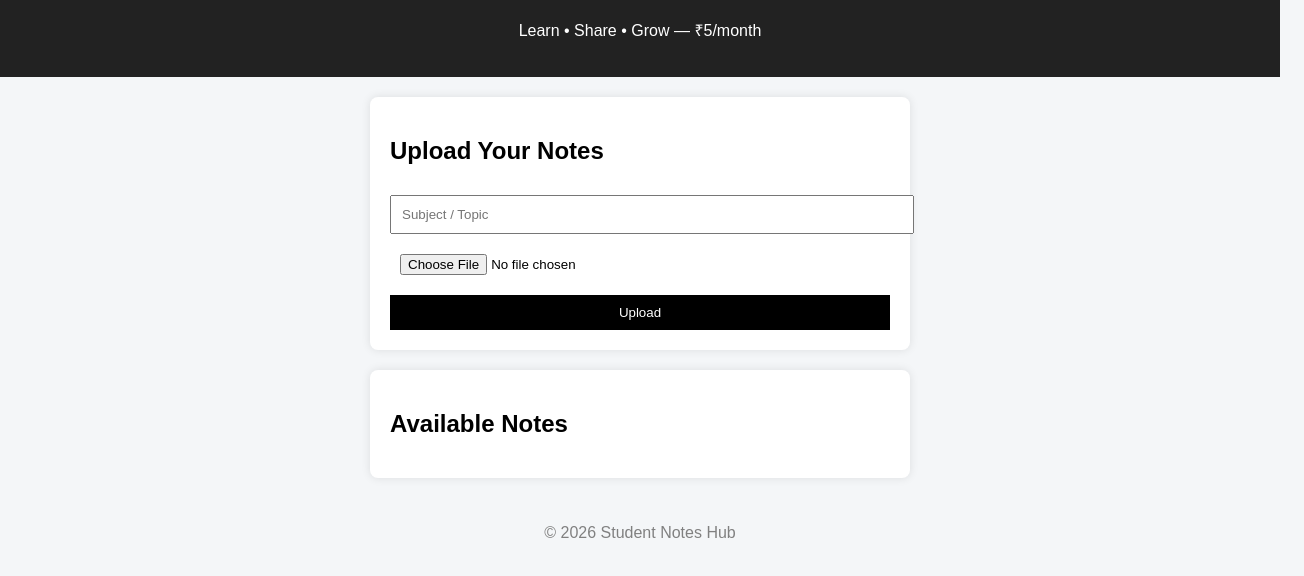
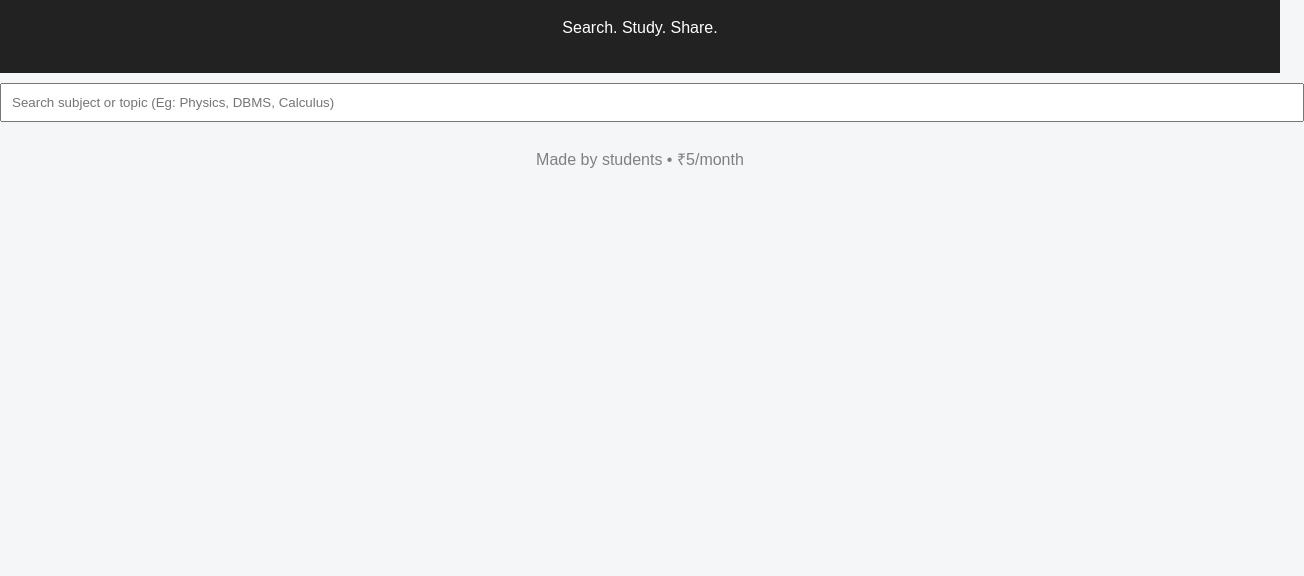
Before and after one commit to Lohith-Raju26/Students, a plain HTML site: page index.html in a window 1280 px wide. Shown: the part 82-658 px from the top of the page, 1304 px wide, since content can reach past the window. Drawn offline with Linux system fonts and the light colour scheme.

Commit message:
Update header and footer content in index.html

```diff
--- a/index.html
+++ b/index.html
@@ -9,23 +9,24 @@
 
 <header>
   <h1>📚 Student Notes Hub</h1>
-  <p>Learn • Share • Grow — ₹5/month</p>
+  <p>Search. Study. Share.</p>
 </header>
 
-<section class="card">
-  <h2>Upload Your Notes</h2>
-  <input type="text" id="title" placeholder="Subject / Topic">
-  <input type="file" id="file">
-  <button onclick="uploadNote()">Upload</button>
-</section>
+<div class="container">
 
-<section class="card">
-  <h2>Available Notes</h2>
-  <ul id="notesList"></ul>
-</section>
+  <input
+    type="text"
+    id="searchInput"
+    placeholder="Search subject or topic (Eg: Physics, DBMS, Calculus)"
+    onkeyup="searchNotes()"
+  >
+
+  <div id="notesContainer"></div>
+
+</div>
 
 <footer>
-  <p>© 2026 Student Notes Hub</p>
+  <p>Made by students • ₹5/month</p>
 </footer>
 
 <script src="script.js"></script>
```
